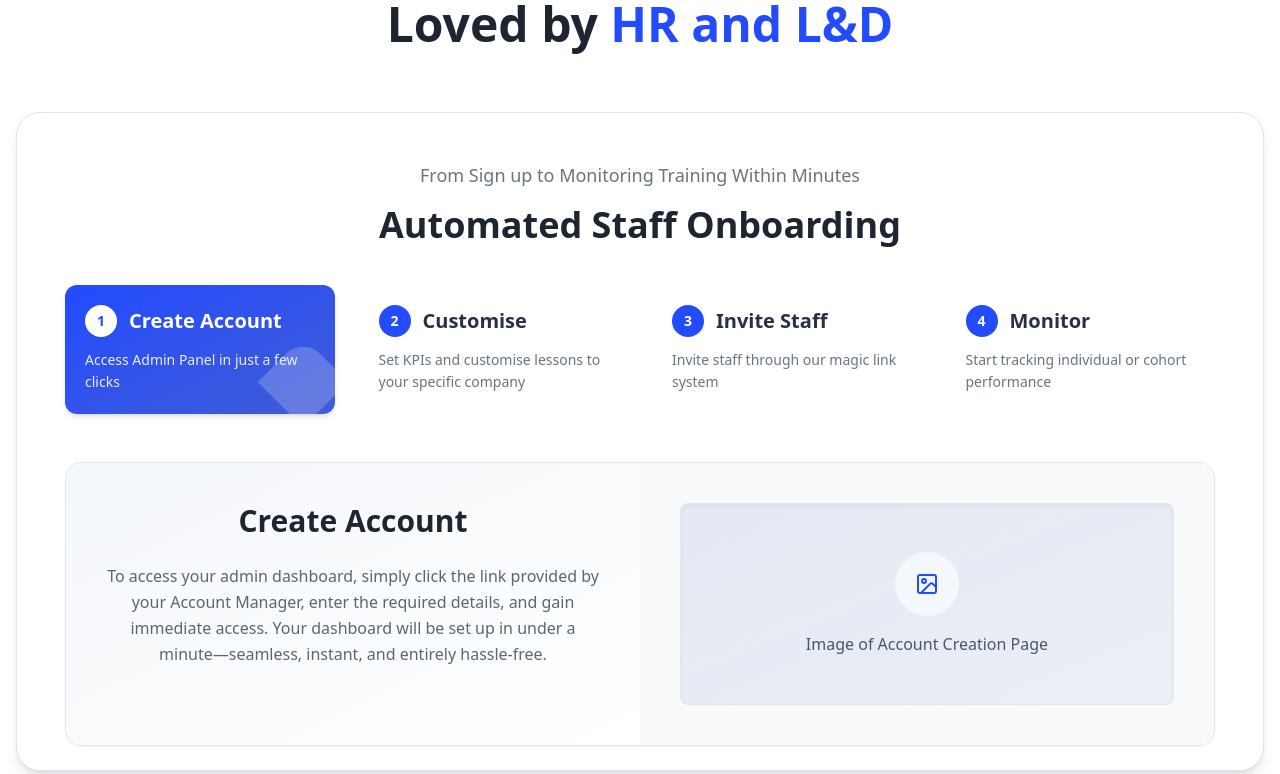
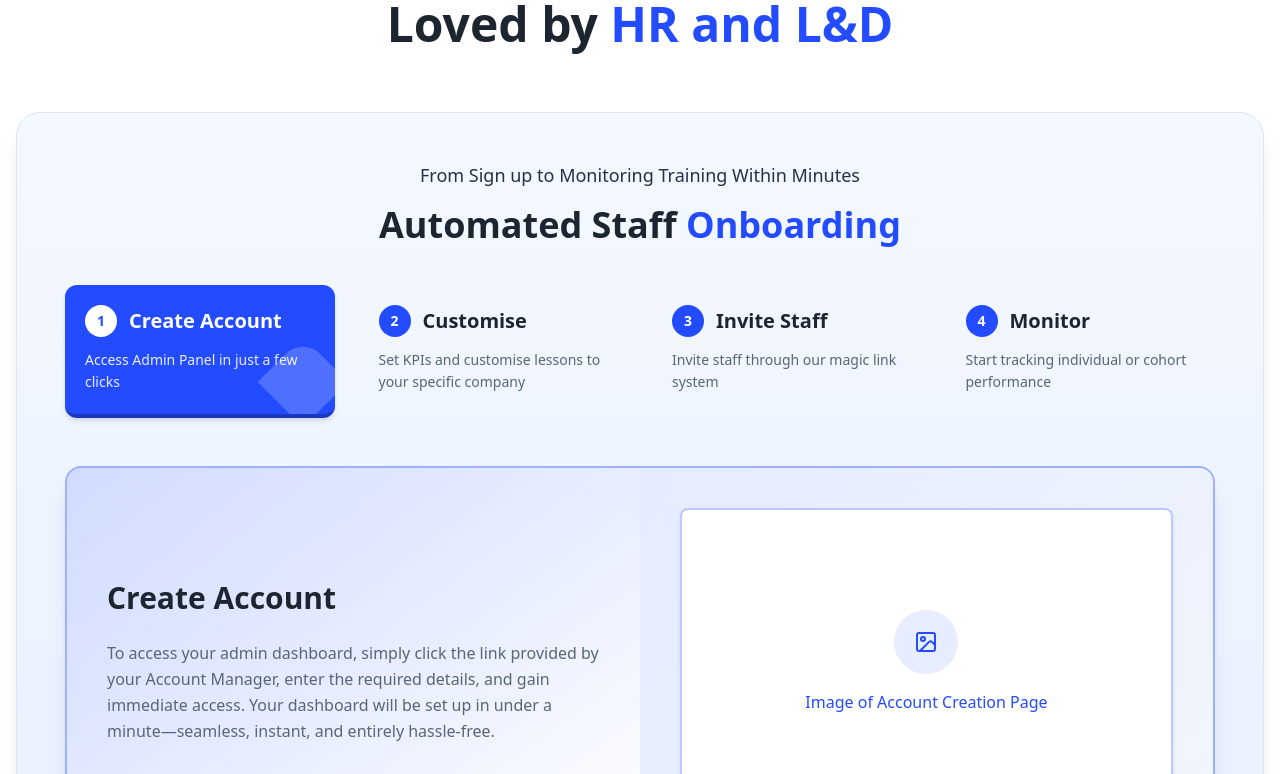
Before and after one commit to woodhk/landing-page, a Next.js app: page /home in a window 1280 px wide. Shown: the part 6946-7720 px from the top of the page. Built offline with nearby package versions, Linux system fonts and the light colour scheme.

Commit message:
Implement Automated Onboarding section enhanced design v2

```diff
--- a/app/(pages)/home/components/AutomatedOnboarding.tsx
+++ b/app/(pages)/home/components/AutomatedOnboarding.tsx
@@ -44,11 +44,11 @@ export default function AutomatedOnboarding() {
         initial={{ opacity: 0, y: 20 }}
         animate={{ opacity: 1, y: 0 }}
         transition={{ duration: 0.5 }}
-        className="border border-light-2 rounded-3xl overflow-hidden shadow-lg bg-white mb-12"
+        className="border border-light-2 rounded-3xl overflow-hidden shadow-xl bg-gradient-to-b from-[#F4F8FF] to-[#E8F0FF] mb-12"
       >
         <div className="pt-12 pb-6 px-6 md:px-12 text-center">
-          <p className="text-medium-3 text-lg font-medium">From Sign up to Monitoring Training Within Minutes</p>
-          <h3 className="text-3xl md:text-4xl font-bold mt-4 mb-10 text-dark">Automated Staff Onboarding</h3>
+          <p className="text-dark-2 text-lg font-medium">From Sign up to Monitoring Training Within Minutes</p>
+          <h3 className="text-3xl md:text-4xl font-bold mt-4 mb-10 text-dark">Automated Staff <span className="text-dynamic-blue">Onboarding</span></h3>
 
           {/* Removed progress bar as requested */}
 
@@ -62,20 +62,22 @@ export default function AutomatedOnboarding() {
                 whileTap={{ scale: 0.99 }}
                 className={`p-5 rounded-xl cursor-pointer transition-all duration-200 relative overflow-hidden ${
                   activeStep === step.id
-                    ? 'bg-gradient-to-br from-dynamic-blue to-deep-azure text-white shadow-md'
-                    : 'bg-transparent text-dark-2 hover:bg-light-3/50'
+                    ? 'bg-dynamic-blue text-white shadow-md border-b-4 border-deep-dynamic-blue'
+                    : 'bg-transparent text-dark hover:bg-light-2/50'
                 }`}
               >
                 <div className="relative z-10 text-left">
                   <div className="flex items-center mb-3">
                     <div className={`w-8 h-8 rounded-full flex items-center justify-center text-sm font-bold mr-3 ${
-                      activeStep === step.id ? 'bg-white text-dynamic-blue' : 'bg-dynamic-blue text-white'
+                      activeStep === step.id
+                        ? 'bg-white text-dynamic-blue'
+                        : 'bg-dynamic-blue text-white'
                     }`}>
                       {step.id}
                     </div>
                     <h4 className="font-bold text-xl">{step.title}</h4>
                   </div>
-                  <p className={`text-sm leading-relaxed ${activeStep === step.id ? 'text-white/90' : 'text-medium-3'}`}>
+                  <p className={`text-sm leading-relaxed ${activeStep === step.id ? 'text-white/90' : 'text-medium-2'}`}>
                     {step.subtitle}
                   </p>
                 </div>
@@ -102,12 +104,12 @@ export default function AutomatedOnboarding() {
                 animate={{ opacity: 1 }}
                 exit={{ opacity: 0 }}
                 transition={{ duration: 0.2 }}
-                className="border border-light-2 rounded-2xl overflow-hidden shadow-sm"
+                className="border-2 border-dynamic-blue/40 rounded-2xl overflow-hidden shadow-xl mb-12"
               >
                 <div className="grid grid-cols-1 lg:grid-cols-2">
                   {/* Text Content */}
-                  <div className="p-8 md:p-10 bg-gradient-to-br from-light-3 to-white">
-                    <div>
+                  <div className="p-8 md:p-10 flex items-center min-h-[350px] bg-gradient-to-br from-dynamic-blue/15 to-white">
+                    <div className="text-left">
                       <h3 className="text-2xl md:text-3xl font-bold mb-6 text-dark">
                         {activeContent.heading}
                       </h3>
@@ -118,19 +120,19 @@ export default function AutomatedOnboarding() {
                   </div>
 
                   {/* Image Placeholder with better styling */}
-                  <div className="bg-gray-50 flex items-center justify-center p-8 md:p-10">
+                  <div className="bg-gradient-to-br from-dynamic-blue/5 to-light-3 flex items-center justify-center p-8 md:p-10 min-h-[350px]">
                     <div
-                      className="w-full aspect-video bg-gradient-to-br from-light-2/80 to-light-2/50 flex items-center justify-center rounded-lg shadow-inner overflow-hidden border border-light-2/60"
+                      className="w-full aspect-[16/10] bg-white flex items-center justify-center rounded-lg shadow-md overflow-hidden border-2 border-dynamic-blue/30"
                     >
                       <div className="text-center px-8 py-12">
-                        <div className="w-16 h-16 mx-auto mb-4 rounded-full bg-light-3 flex items-center justify-center">
+                        <div className="w-16 h-16 mx-auto mb-4 rounded-full flex items-center justify-center bg-dynamic-blue/10">
                           <svg xmlns="http://www.w3.org/2000/svg" width="24" height="24" viewBox="0 0 24 24" fill="none" stroke="currentColor" strokeWidth="2" strokeLinecap="round" strokeLinejoin="round" className="text-dynamic-blue">
                             <rect width="18" height="18" x="3" y="3" rx="2" ry="2" />
                             <circle cx="9" cy="9" r="2" />
                             <path d="m21 15-3.086-3.086a2 2 0 0 0-2.828 0L6 21" />
                           </svg>
                         </div>
-                        <p className="text-medium font-medium">{activeContent.imagePlaceholder}</p>
+                        <p className="font-medium text-dynamic-blue">{activeContent.imagePlaceholder}</p>
                       </div>
                     </div>
                   </div>
@@ -138,6 +140,7 @@ export default function AutomatedOnboarding() {
               </motion.div>
             )}
           </AnimatePresence>
+
         </div>
 
         {/* Step dots for mobile navigation */}
@@ -147,7 +150,9 @@ export default function AutomatedOnboarding() {
               key={step.id}
               onClick={() => handleStepClick(step.id)}
               className={`w-2.5 h-2.5 rounded-full transition-all ${
-                activeStep === step.id ? 'bg-dynamic-blue scale-125' : 'bg-light-2'
+                activeStep === step.id
+                  ? 'bg-dynamic-blue scale-125'
+                  : 'bg-light'
               }`}
               aria-label={`Go to step ${step.id}: ${step.title}`}
             />
```
